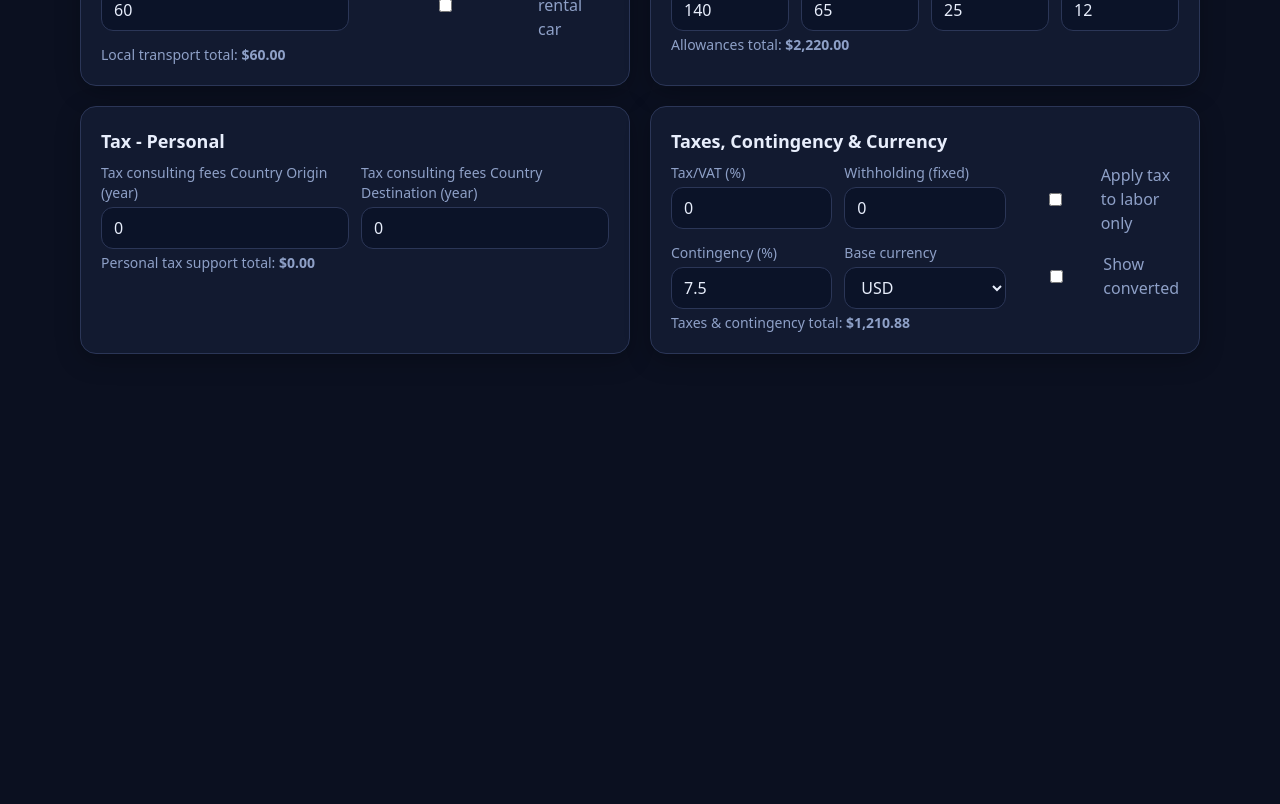
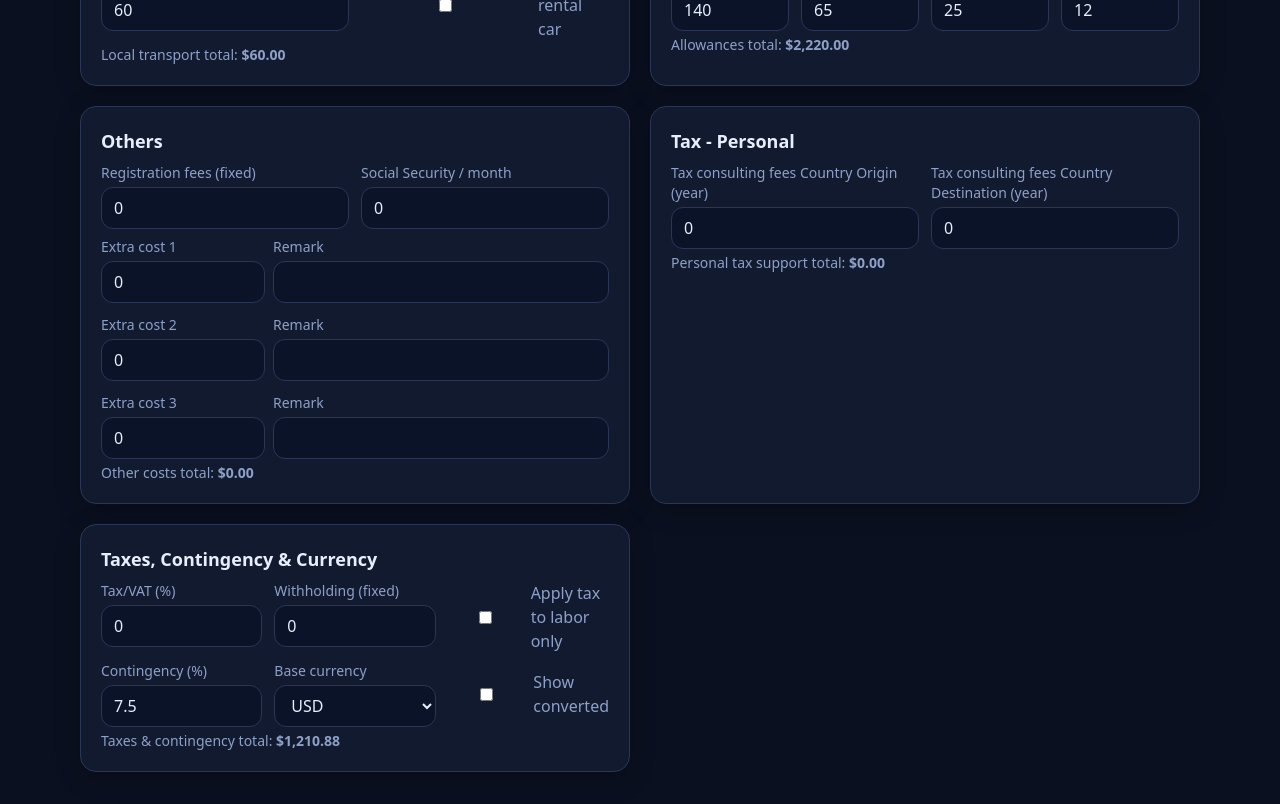
Before and after one commit to Cjbr/Cjbr-Mobilization_Calc_Tool, a React (Vite) app: page / in a window 1280 px wide. Shown: the part 1240-2044 px from the top of the page. Before the commit the page ends 1626 px from the top, so only its background shows below. Built offline with nearby package versions, Linux system fonts and the light colour scheme.

Commit message:
Add Others cost group with new inputs and totals

```diff
--- a/src/App.tsx
+++ b/src/App.tsx
@@ -19,6 +19,8 @@ type StaffingItem = {
 
 type Leg = { id: string; from: string; to: string; purpose?: string; airfare: string }
 
+type AdditionalCost = { amount: string; remark: string }
+
 type Scenario = {
   meta: { title: string; notes: string }
   staffing: StaffingItem[]
@@ -38,11 +40,14 @@ type Scenario = {
     carExtraFees: string
   }
   allowances: { hotelPerNight: string; mealsPerDay: string; laundryPerWeek: string; incidentalsPerDay: string }
+  others: { registrationFixed: string; socialSecurityPerMonth: string; extraCosts: AdditionalCost[] }
   taxes: { localTaxPct: string; withholdingFixed: string; applyTaxToLaborOnly: boolean }
   personalTax: { originConsulting: string; destinationConsulting: string }
   contingencyPct: string
   currency: { base: string; showTarget: boolean; target: string; rateBaseToTarget: string }
 }
+
+type ScenarioWithUnknownOthers = Omit<Scenario, 'others'> & { others?: unknown }
 
 const CCY = ['USD','EUR','GBP','BRL','MXN','INR','CNY','JPY','KRW','AED','SAR','TRY','CAD','AUD','ZAR']
 const num = (n:any)=> isFinite(Number(n))? Number(n):0
@@ -71,9 +76,9 @@ const safeFileName = (title: string, suffix: string)=>{
 const isRecord = (value: unknown): value is Record<string, unknown> =>
   typeof value === 'object' && value !== null
 
-const isScenario = (value: unknown): value is Scenario => {
+const isScenario = (value: unknown): value is ScenarioWithUnknownOthers => {
   if (!isRecord(value)) return false
-  const { meta, staffing, routing, visasSecurity, insurance, localTransport, allowances, taxes, personalTax, contingencyPct, currency } = value
+  const { meta, staffing, routing, visasSecurity, insurance, localTransport, allowances, others, taxes, personalTax, contingencyPct, currency } = value
   if (!isRecord(meta) || typeof meta.title !== 'string' || typeof meta.notes !== 'string') return false
   if (!Array.isArray(staffing) || staffing.some(st => !isRecord(st) || typeof st.id !== 'string' || typeof st.role !== 'string')) return false
   if (!isRecord(routing) || typeof routing.origin !== 'string' || typeof routing.destination !== 'string' || !Array.isArray(routing.legs)) return false
@@ -82,6 +87,10 @@ const isScenario = (value: unknown): value is Scenario => {
   if (!isRecord(insurance) || typeof insurance.travelPolicy !== 'string' || typeof insurance.healthPerDay !== 'string' || typeof insurance.extraFixed !== 'string') return false
   if (!isRecord(localTransport) || typeof localTransport.trainCost !== 'string' || typeof localTransport.useCar !== 'boolean') return false
   if (!isRecord(allowances) || typeof allowances.hotelPerNight !== 'string' || typeof allowances.mealsPerDay !== 'string' || typeof allowances.laundryPerWeek !== 'string' || typeof allowances.incidentalsPerDay !== 'string') return false
+  if (others !== undefined) {
+    if (!isRecord(others) || typeof others.registrationFixed !== 'string' || typeof others.socialSecurityPerMonth !== 'string') return false
+    if (!Array.isArray(others.extraCosts) || others.extraCosts.some(extra => !isRecord(extra) || typeof extra.amount !== 'string' || typeof extra.remark !== 'string')) return false
+  }
   if (!isRecord(taxes) || typeof taxes.localTaxPct !== 'string' || typeof taxes.withholdingFixed !== 'string' || typeof taxes.applyTaxToLaborOnly !== 'boolean') return false
   if (personalTax !== undefined) {
     if (!isRecord(personalTax) || typeof personalTax.originConsulting !== 'string' || typeof personalTax.destinationConsulting !== 'string') return false
@@ -91,7 +100,26 @@ const isScenario = (value: unknown): value is Scenario => {
   return true
 }
 
-const sanitizeScenario = (value: Scenario): Scenario => ({
+const sanitizeOthers = (value: ScenarioWithUnknownOthers['others']): Scenario['others'] => {
+  const extrasRaw = isRecord(value) && Array.isArray(value.extraCosts) ? value.extraCosts : []
+  const extraCosts: AdditionalCost[] = extrasRaw.slice(0, 3).map(extra => {
+    if (isRecord(extra)) {
+      return {
+        amount: typeof extra.amount === 'string' ? extra.amount : '0',
+        remark: typeof extra.remark === 'string' ? extra.remark : '',
+      }
+    }
+    return { amount: '0', remark: '' }
+  })
+  while (extraCosts.length < 3) extraCosts.push({ amount: '0', remark: '' })
+  return {
+    registrationFixed: isRecord(value) && typeof value.registrationFixed === 'string' ? value.registrationFixed : '0',
+    socialSecurityPerMonth: isRecord(value) && typeof value.socialSecurityPerMonth === 'string' ? value.socialSecurityPerMonth : '0',
+    extraCosts,
+  }
+}
+
+const sanitizeScenario = (value: ScenarioWithUnknownOthers): Scenario => ({
   ...value,
   staffing: value.staffing.map(st => ({ ...st, id: st.id || crypto.randomUUID() })),
   routing: {
@@ -102,6 +130,7 @@ const sanitizeScenario = (value: Scenario): Scenario => ({
     originConsulting: String(value.personalTax?.originConsulting ?? '0'),
     destinationConsulting: String(value.personalTax?.destinationConsulting ?? '0'),
   },
+  others: sanitizeOthers(value.others),
 })
 
 const defaultStaff: StaffingItem = {
@@ -119,6 +148,12 @@ const defaultStaff: StaffingItem = {
   weekendDays: 0,
   weekendMultiplier: '2.0',
 }
+
+const createDefaultOthers = (): Scenario['others'] => ({
+  registrationFixed: '0',
+  socialSecurityPerMonth: '0',
+  extraCosts: Array.from({ length: 3 }, () => ({ amount: '0', remark: '' })),
+})
 
 const initial: Scenario = {
   meta: { title: 'Mobilization — GitHub Pages (EN)', notes: 'Build ready to publish via Actions' },
@@ -140,6 +175,7 @@ const initial: Scenario = {
     tolls: '0', parking: '0', carExtraFees: '0'
   },
   allowances: { hotelPerNight: '140', mealsPerDay: '65', laundryPerWeek: '25', incidentalsPerDay: '12' },
+  others: createDefaultOthers(),
   taxes: { localTaxPct: '0', withholdingFixed: '0', applyTaxToLaborOnly: false },
   personalTax: { originConsulting: '0', destinationConsulting: '0' },
   contingencyPct: '7.5',
@@ -195,6 +231,11 @@ export default function App(){
   const incTotal = useMemo(()=> num(sc.allowances.incidentalsPerDay) * maxDays, [sc.allowances.incidentalsPerDay, maxDays])
   const perDiemTotal = hotelTotal + mealsTotal + laundryTotal + incTotal
 
+  // Others
+  const socialSecurityTotal = useMemo(() => (num(sc.others.socialSecurityPerMonth) * Math.max(maxDays, 0)) / 30, [sc.others.socialSecurityPerMonth, maxDays])
+  const otherExtrasTotal = useMemo(() => sc.others.extraCosts.reduce((sum, extra) => sum + num(extra.amount), 0), [sc.others.extraCosts])
+  const othersTotal = useMemo(() => num(sc.others.registrationFixed) + socialSecurityTotal + otherExtrasTotal, [sc.others.registrationFixed, socialSecurityTotal, otherExtrasTotal])
+
   // Staffing (multi-role)
   const laborBreakdown = useMemo(()=> sc.staffing.map(st=>{
     const baseH = st.onsiteDays * st.onsiteHoursPerDay
@@ -212,9 +253,9 @@ export default function App(){
 
   // Totals & taxes
   const travelFixedTotal = airfareTotal + vsiTotal + localTransportTotal
-  const taxableBase = sc.taxes.applyTaxToLaborOnly ? laborTotal : (laborTotal + perDiemTotal + travelFixedTotal + personalTaxTotal)
+  const taxableBase = sc.taxes.applyTaxToLaborOnly ? laborTotal : (laborTotal + perDiemTotal + travelFixedTotal + personalTaxTotal + othersTotal)
   const taxesTotal = taxableBase * (num(sc.taxes.localTaxPct)/100) + num(sc.taxes.withholdingFixed)
-  const subtotal = laborTotal + perDiemTotal + travelFixedTotal + personalTaxTotal + taxesTotal
+  const subtotal = laborTotal + perDiemTotal + travelFixedTotal + personalTaxTotal + othersTotal + taxesTotal
   const contingencyTotal = subtotal * (num(sc.contingencyPct)/100)
   const grandTotalBase = subtotal + contingencyTotal
   const converted = useMemo(()=> sc.currency.showTarget ? grandTotalBase * (num(sc.currency.rateBaseToTarget)||0) : null, [sc.currency.showTarget, sc.currency.rateBaseToTarget, grandTotalBase])
@@ -226,6 +267,7 @@ export default function App(){
       ['Allowances', perDiemTotal],
       ['Airfare', airfareTotal],
       ['Local transport', localTransportTotal],
+      ['Other costs', othersTotal],
       ['Personal tax support', personalTaxTotal],
       ['Taxes + Contingency', taxesTotal + contingencyTotal],
       ['Grand total', grandTotalBase],
@@ -444,6 +486,22 @@ export default function App(){
             <div className="mt-1 text-sm" style={{color:'var(--muted)'}}>Allowances total: <span className="total">{fmt(perDiemTotal, sc.currency.base)}</span></div>
           </Card>
 
+          <Card title="Others">
+            <div className="grid gap-3 md:grid-cols-2">
+              <div><label className="label">Registration fees (fixed)</label><input value={sc.others.registrationFixed} onChange={e=> setSc({...sc, others:{...sc.others, registrationFixed:e.target.value}})} /></div>
+              <div><label className="label">Social Security / month</label><input value={sc.others.socialSecurityPerMonth} onChange={e=> setSc({...sc, others:{...sc.others, socialSecurityPerMonth:e.target.value}})} /></div>
+            </div>
+            <div className="grid gap-3 mt-2">
+              {sc.others.extraCosts.map((extra, idx)=> (
+                <div key={idx} className="grid gap-2 md:grid-cols-3">
+                  <div><label className="label">Extra cost {idx + 1}</label><input value={extra.amount} onChange={e=> setSc(s=> ({...s, others:{...s.others, extraCosts: s.others.extraCosts.map((item, itemIdx)=> itemIdx===idx? {...item, amount:e.target.value}:item)}}))} /></div>
+                  <div className="md:col-span-2"><label className="label">Remark</label><input value={extra.remark} onChange={e=> setSc(s=> ({...s, others:{...s.others, extraCosts: s.others.extraCosts.map((item, itemIdx)=> itemIdx===idx? {...item, remark:e.target.value}:item)}}))} /></div>
+                </div>
+              ))}
+            </div>
+            <div className="mt-1 text-sm" style={{color:'var(--muted)'}}>Other costs total: <span className="total">{fmt(othersTotal, sc.currency.base)}</span></div>
+          </Card>
+
           <Card title="Tax - Personal">
             <div className="grid gap-3 md:grid-cols-2">
               <div><label className="label">Tax consulting fees Country Origin (year)</label><input value={sc.personalTax.originConsulting} onChange={e=> setSc({...sc, personalTax:{...sc.personalTax, originConsulting:e.target.value}})} /></div>
@@ -493,6 +551,7 @@ export default function App(){
               <div>Allowances: <span className="total">{fmt(perDiemTotal, sc.currency.base)}</span></div>
               <div>Airfare: <span className="total">{fmt(airfareTotal, sc.currency.base)}</span></div>
               <div>Local transport: <span className="total">{fmt(localTransportTotal, sc.currency.base)}</span></div>
+              <div>Other costs: <span className="total">{fmt(othersTotal, sc.currency.base)}</span></div>
               <div>Personal tax support: <span className="total">{fmt(personalTaxTotal, sc.currency.base)}</span></div>
               <div>Taxes + Contingency: <span className="total">{fmt(taxesTotal + contingencyTotal, sc.currency.base)}</span></div>
               <div className="text-lg mt-2">GRAND TOTAL: <span className="total">{fmt(grandTotalBase, sc.currency.base)}</span> {sc.currency.showTarget && <span className="muted"> — converted: {fmt(converted||0, sc.currency.target)}</span>}</div>
```
